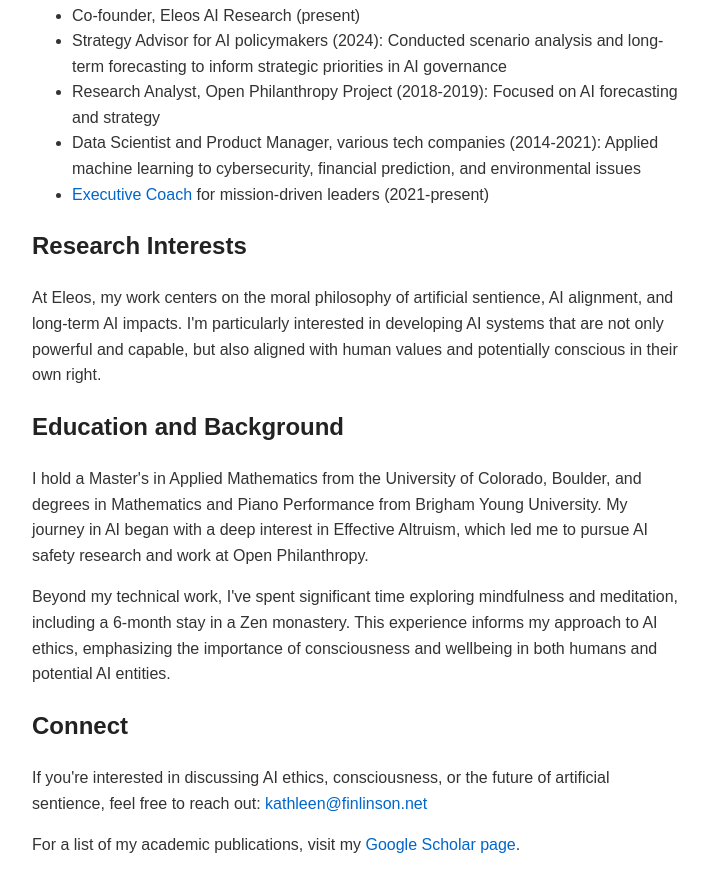
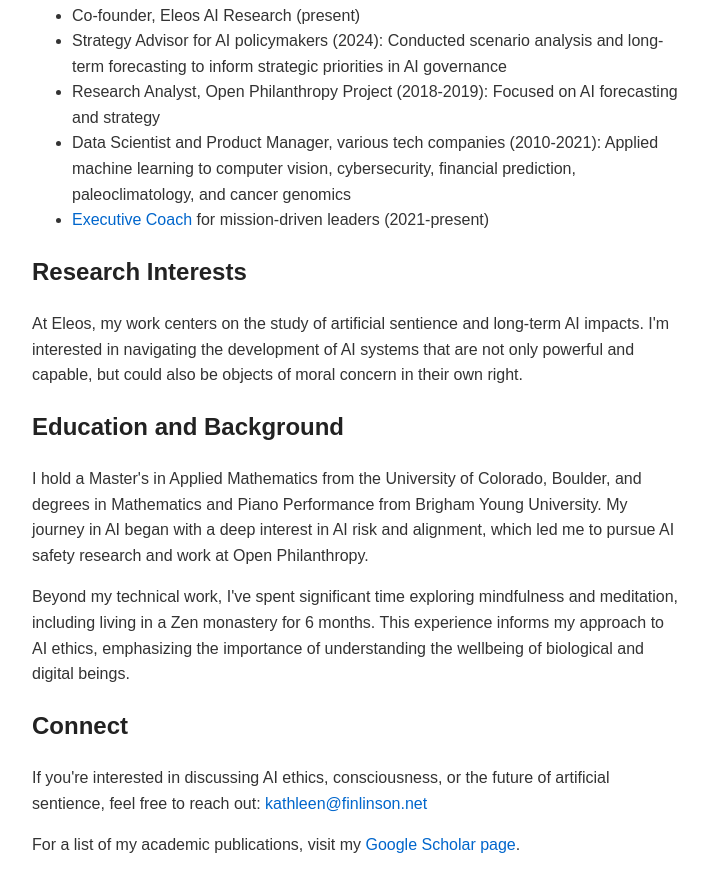
Before and after one commit to k-finn/k-finn.github.io, a plain HTML site: page index.html in a window 1280 px wide. Shown: the part 359-1243 px from the top of the page, without its empty margins (283-992 px from the left). Drawn offline with Linux system fonts and the light colour scheme.

Commit message:
some copy updates to index.html

```diff
--- a/index.html
+++ b/index.html
@@ -40,21 +40,21 @@
         <li>Co-founder, Eleos AI Research (present)</li>
         <li>Strategy Advisor for AI policymakers (2024): Conducted scenario analysis and long-term forecasting to inform strategic priorities in AI governance</li>
         <li>Research Analyst, Open Philanthropy Project (2018-2019): Focused on AI forecasting and strategy</li>
-        <li>Data Scientist and Product Manager, various tech companies (2014-2021): Applied machine learning to cybersecurity, financial prediction, and environmental issues</li>
+        <li>Data Scientist and Product Manager, various tech companies (2010-2021): Applied machine learning to computer vision, cybersecurity, financial prediction, paleoclimatology, and cancer genomics</li>
         <li><a href="https://www.finlinsonexecutivecoaching.com/">Executive Coach</a> for mission-driven leaders (2021-present)</li>
     </ul>
 
     <h2>Research Interests</h2>
     <p>
-        At Eleos, my work centers on the moral philosophy of artificial sentience, AI alignment, and long-term AI impacts. I'm particularly interested in developing AI systems that are not only powerful and capable, but also aligned with human values and potentially conscious in their own right.
+        At Eleos, my work centers on the study of artificial sentience and long-term AI impacts. I'm interested in navigating the development of AI systems that are not only powerful and capable, but could also be objects of moral concern in their own right.
     </p>
 
     <h2>Education and Background</h2>
     <p>
-        I hold a Master's in Applied Mathematics from the University of Colorado, Boulder, and degrees in Mathematics and Piano Performance from Brigham Young University. My journey in AI began with a deep interest in Effective Altruism, which led me to pursue AI safety research and work at Open Philanthropy.
+        I hold a Master's in Applied Mathematics from the University of Colorado, Boulder, and degrees in Mathematics and Piano Performance from Brigham Young University. My journey in AI began with a deep interest in AI risk and alignment, which led me to pursue AI safety research and work at Open Philanthropy.
     </p>
     <p>
-        Beyond my technical work, I've spent significant time exploring mindfulness and meditation, including a 6-month stay in a Zen monastery. This experience informs my approach to AI ethics, emphasizing the importance of consciousness and wellbeing in both humans and potential AI entities.
+        Beyond my technical work, I've spent significant time exploring mindfulness and meditation, including living in a Zen monastery for 6 months. This experience informs my approach to AI ethics, emphasizing the importance of understanding the wellbeing of biological and digital beings.
     </p>
 
     <h2>Connect</h2>
```
